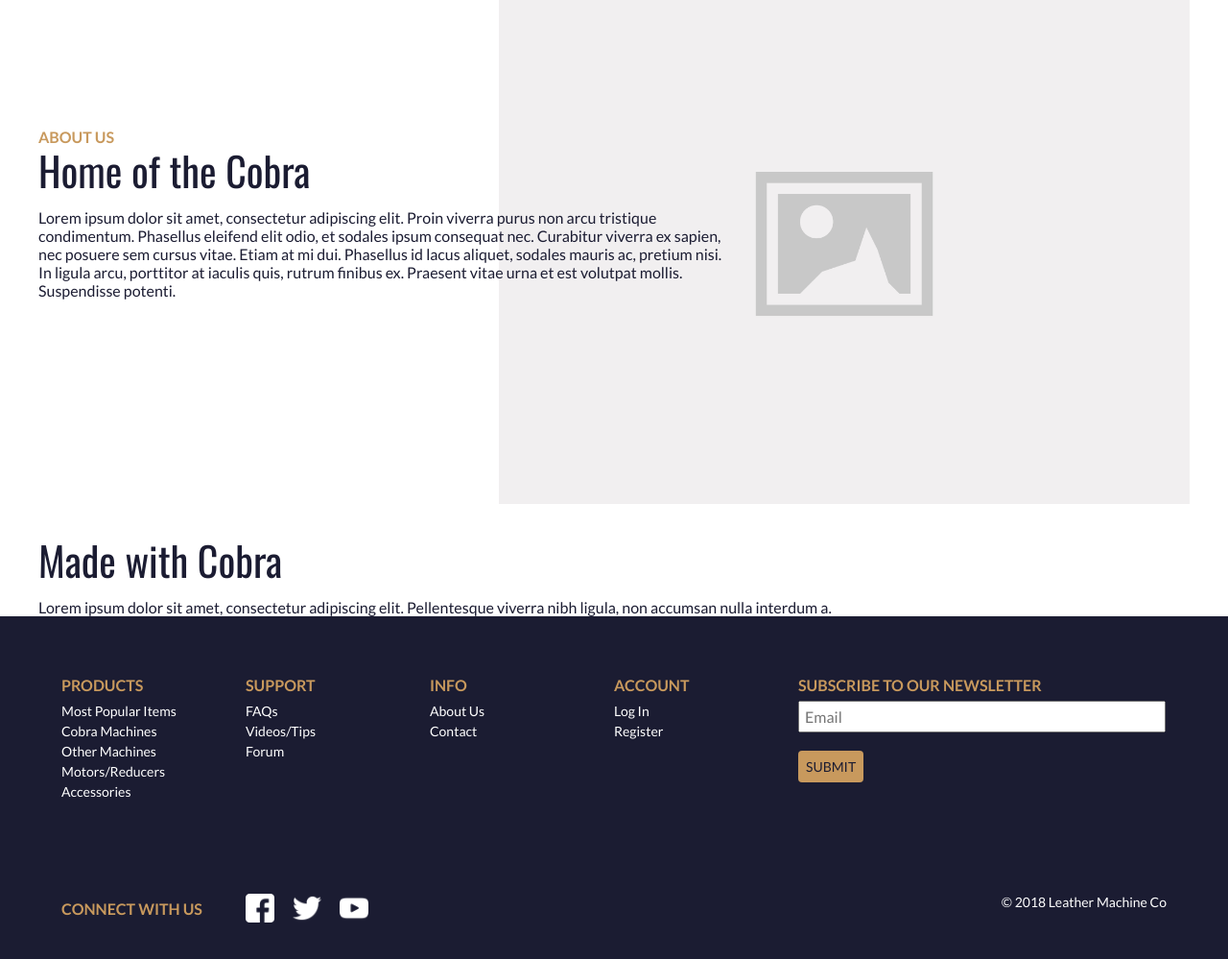
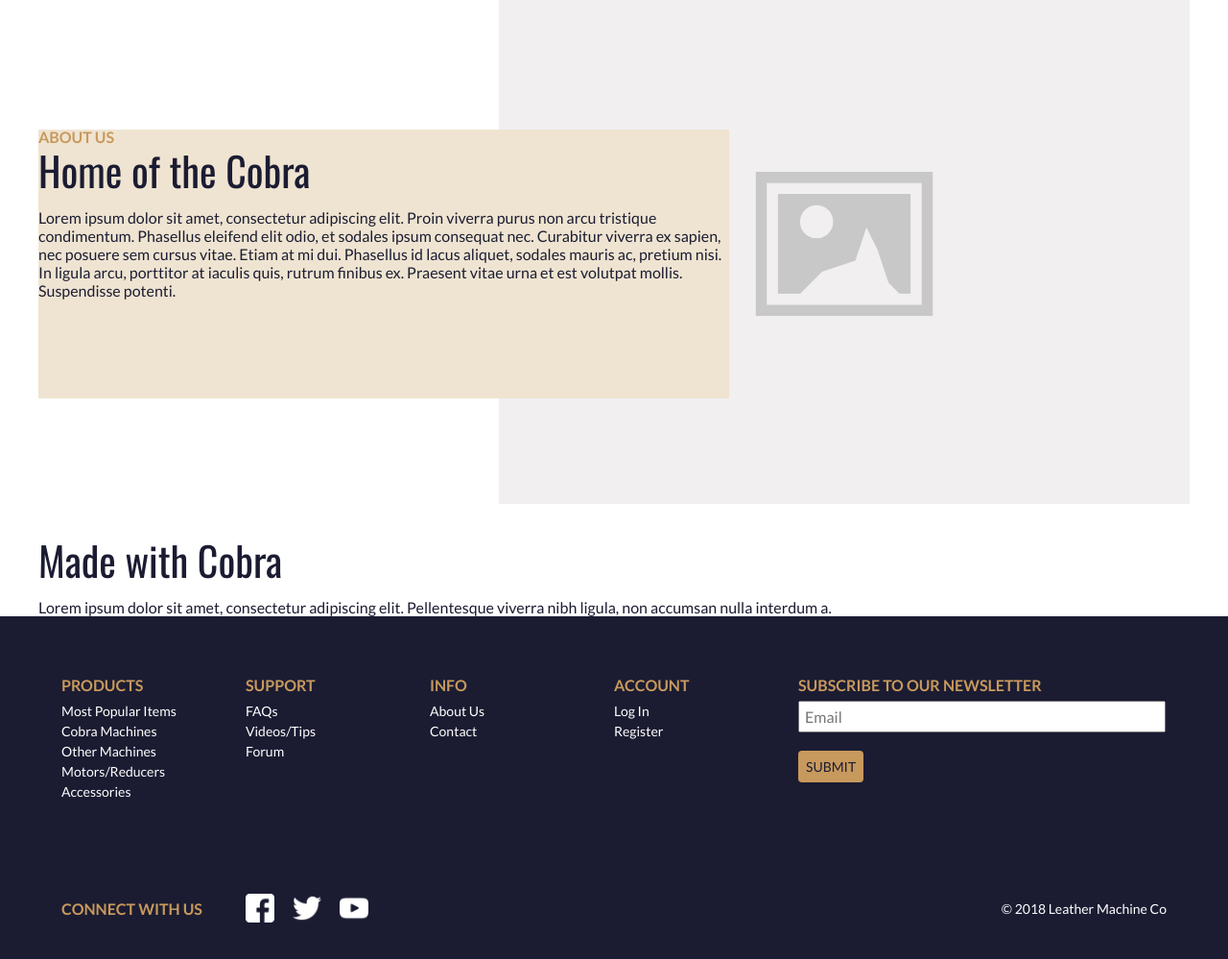
Before and after one commit to bhenson915/leathermachineco, a plain HTML site: page lmcBEM/index.html in a window 1280 px wide. Shown: the part 1760-2759 px from the top of the page at 96% size. Drawn offline with nearby package versions, Linux system fonts and the light colour scheme.

Commit message:
Update index.html

```diff
--- a/lmcBEM/css/styles.css
+++ b/lmcBEM/css/styles.css
@@ -1396,6 +1396,10 @@ button {
   width: 100%;
 }
 
+.about-info {
+  background: #efe4d1;
+}
+
 /*---------------End of About Us --------*/
 
 
@@ -1443,6 +1447,7 @@ button {
   font-size: 14px;
   grid-column: 5/7;
   justify-self: end;
+  margin: 0.5em 0 0.5em 0
 }
 
 .subheading.social {
```
